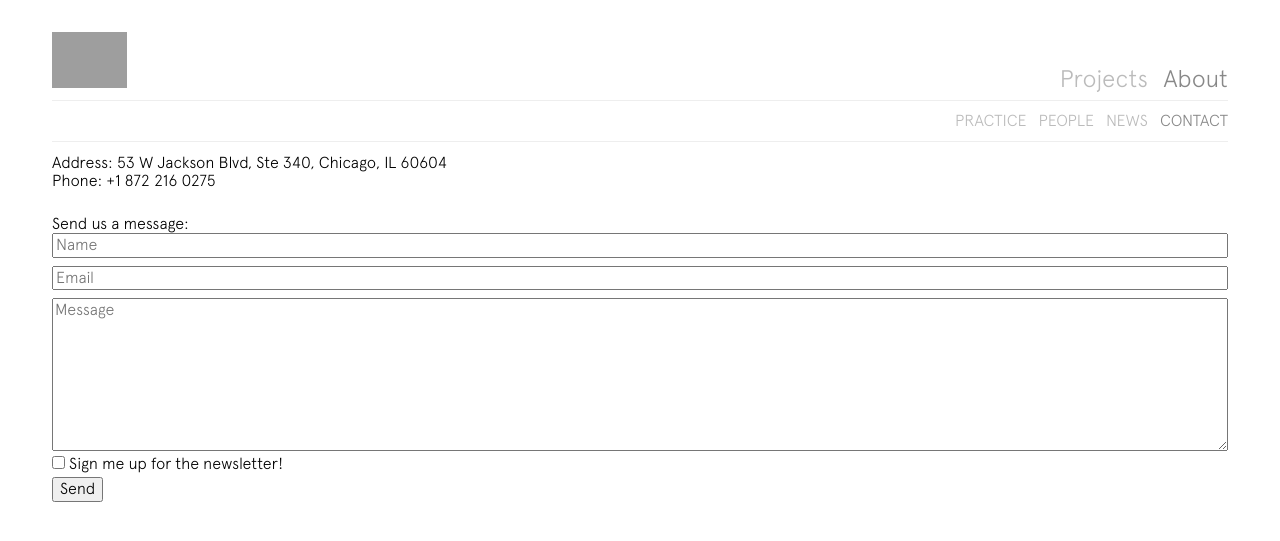
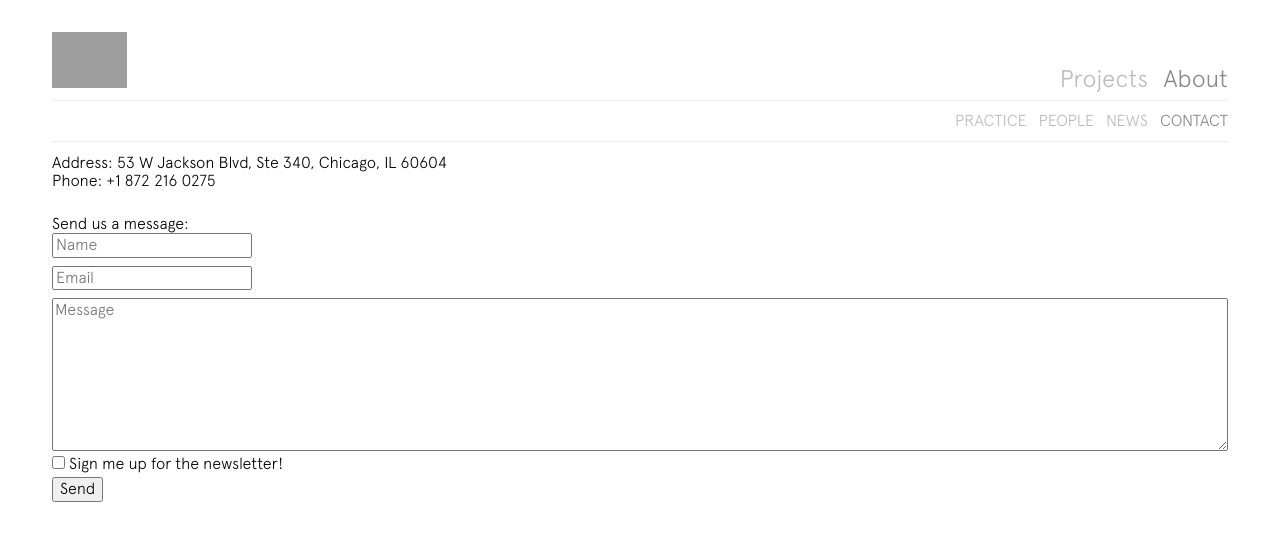
Before and after one commit to palmyra-arch/palmyra-arch.github.io, a Jekyll site: the page built from contact.html, in a window 1280 px wide. Shown: the top 541 px of the page. Built offline with Jekyll 4.4.1, drawn with Linux system fonts in a browser that asks for light colours; grey boxes are pictures that could not be loaded.

Commit message:
limit width of name field?

```diff
--- a/contact.html
+++ b/contact.html
@@ -20,8 +20,8 @@ permalink: contact
                                         setTimeout(()=>{document.getElementById('confirmation-field').innerHTML='';
                                                 document.getElementById('confirmation-field').style.opacity='1';
                                                 document.getElementById('hidden_iframe').src ='about:blank';}, 6000);">
-                <input type="text" id="Input-Name" placeholder="Name" name="entry.693514561" size="30"><br>
-                <input type="email" id="Input-Email" placeholder="Email" name="entry.812290342" size="30"><br>
+                <input type="text" id="Input-Name" placeholder="Name" name="entry.693514561" style="max-width: 200px"><br>
+                <input type="email" id="Input-Email" placeholder="Email" name="entry.812290342" style="max-width: 200px"><br>
                 <textarea id="Input-Body" rows="8" placeholder="Message" name="entry.910591092"></textarea><br>
                 <input type="checkbox" id="Input-Newsletter" name="entry.864201531" value="Sign me up for the newsletter">  Sign me up for the newsletter!<br>
                 <button type="submit" id="Input-Send"> Send </button> <div id="confirmation-field"></div>
```
